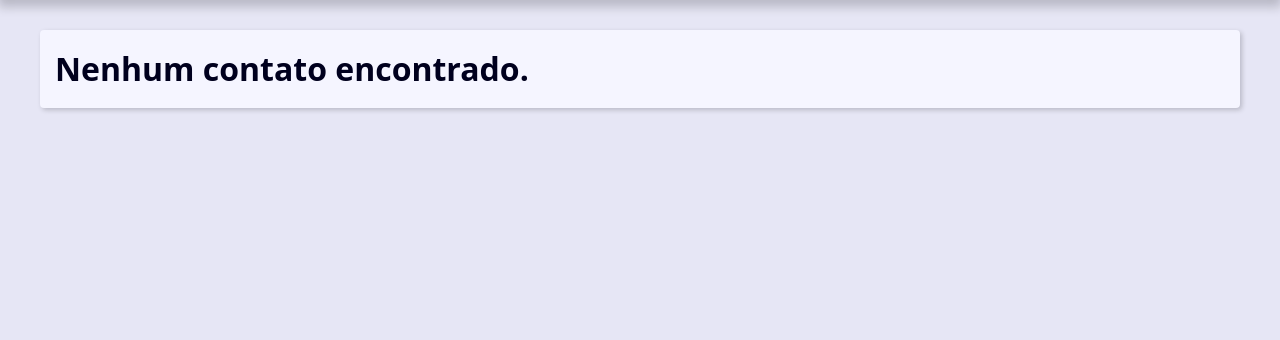
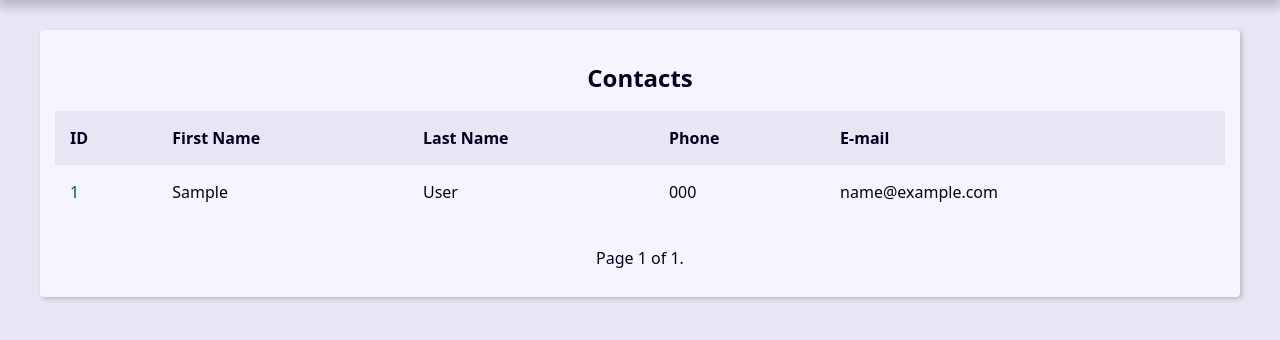
Before and after one commit to mayzons/PROJETO-AGENDA-DJANGO, a Django app: page / in a window 1280 px wide. Shown: the part 239-579 px from the top of the page. Run offline with Django 5.2, Linux system fonts and the light colour scheme; tables that the repository leaves empty hold one stand-in row (values such as "Sample post").

Commit message:
Add paginas na peqsquisa e contatos

```diff
--- a/base_templates/global/base.html
+++ b/base_templates/global/base.html
@@ -8,7 +8,7 @@
 
     <main class="content">
         {% block content %}{% endblock content %}
+        {% include "global/partials/_pagination.html" %}
     </main>
-
 </body>
 </html>
--- /dev/null
+++ b/base_templates/global/partials/_pagination.html
@@ -0,0 +1,17 @@
+{% if page_obj %}
+  <div class="pagination">
+    <span class="step-links">
+      {% if page_obj.has_previous %}
+        <a href="?page=1&q={{ request.GET.q.strip }}">&laquo; first</a>
+        <a href="?page={{ page_obj.previous_page_number }}&q={{ request.GET.q.strip }}">previous</a>
+      {% endif %}
+
+      <span class="current">Page {{ page_obj.number }} of {{ page_obj.paginator.num_pages }}.</span>
+
+      {% if page_obj.has_next %}
+        <a href="?page={{ page_obj.next_page_number }}&q={{ request.GET.q.strip }}">next</a>
+        <a href="?page={{ page_obj.paginator.num_pages }}&q={{ request.GET.q.strip }}">last &raquo;</a>
+      {% endif %}
+    </span>
+  </div>
+{% endif %}
--- a/contact/templates/contact/index.html
+++ b/contact/templates/contact/index.html
@@ -1,7 +1,7 @@
 {% extends 'global/base.html' %}
 
 {% block content %}
-  {% if contacts %}
+  {% if page_obj %}
     <div class="responsive-table">
       <table class="contacts-table">
         <caption class="table-caption">Contacts</caption>
@@ -15,7 +15,7 @@
           </tr>
         </thead>
         <tbody>
-          {% for contact in contacts %}
+          {% for contact in page_obj %}
             <tr class="table-row">
               <td class="table-cel">
                 <a class="table-link" href="{% url 'contact:contact' contact.id %}">{{ contact.id }}</a>
--- a/contact/views/contact_views.py
+++ b/contact/views/contact_views.py
@@ -1,5 +1,6 @@
 from django.shortcuts import render, get_object_or_404, redirect
 from django.db.models import Q
+from django.core.paginator import Paginator
 
 from contact.models import Contact
 
@@ -7,10 +8,13 @@ from contact.models import Contact
 def index(request):
     contacts = Contact.objects \
         .filter(show=True)\
-        .order_by('-id')[10:20]
+        .order_by('-id')
+    paginator = Paginator(contacts, 10)
+    page_number = request.GET.get('page')
+    page_obj = paginator.get_page(page_number)
 
     context = {
-        'contacts': contacts,
+        'page_obj': page_obj,
         'site_title': 'Contatos - '
     }
 
@@ -37,8 +41,12 @@ def search(request):
             )\
         .order_by('-id')
 
+    paginator = Paginator(contacts, 10)
+    page_number = request.GET.get('page')
+    page_obj = paginator.get_page(page_number)
+
     context = {
-        'contacts': contacts,
+        'page_obj': page_obj,
         'site_title': 'Search - ',
         'search_value': search_value,
     }
```
